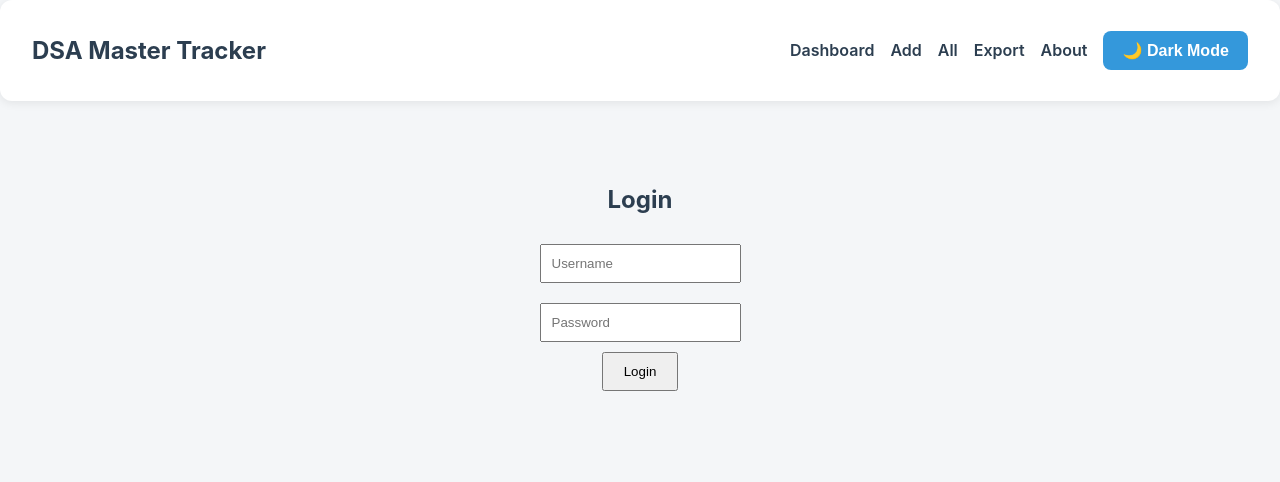
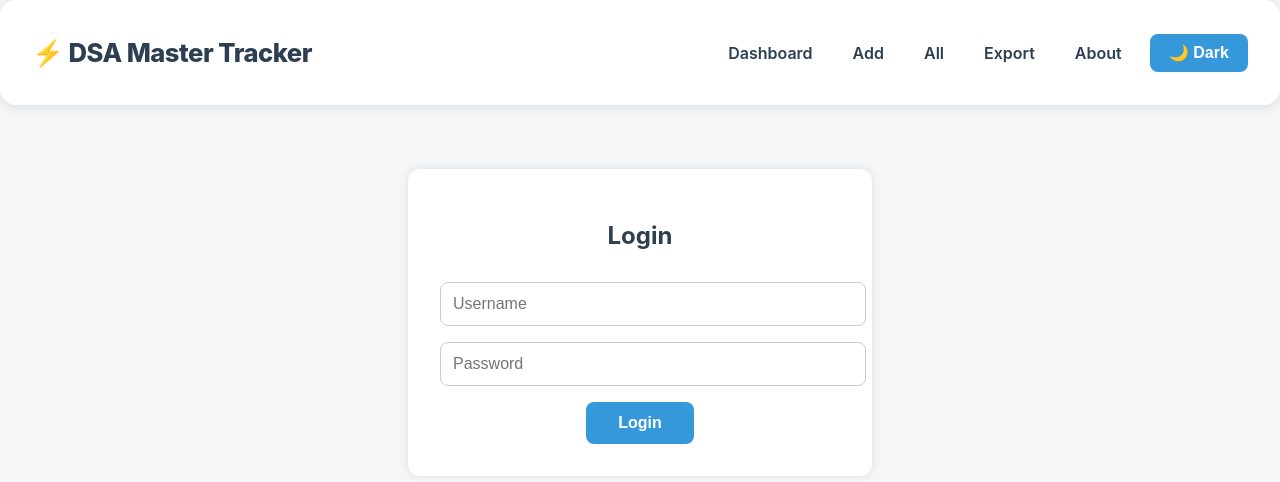
Before and after one commit to Pratik-shedge07/dsa-tracker, a React (Create React App) app: page /login in a window 1280 px wide. Shown: the top 482 px of the page. Built offline with nearby package versions, Linux system fonts and the light colour scheme.

Commit message:
navo bar enhancement

```diff
--- a/src/components/Navbar.jsx
+++ b/src/components/Navbar.jsx
@@ -1,29 +1,54 @@
 import React from 'react';
 import styled from 'styled-components';
-import { Link, useNavigate } from 'react-router-dom';
+import { NavLink as RouterNavLink, useNavigate } from 'react-router-dom';
 
 const Nav = styled.nav`
-  background-color: ${({ dark }) => (dark ? '#1e1e1e' : '#ffffff')};
+  background-color: ${({ dark }) => (dark ? '#1a1a1a' : '#ffffff')};
   color: ${({ dark }) => (dark ? '#f0f0f0' : '#2c3e50')};
   display: flex;
   justify-content: space-between;
   align-items: center;
   padding: 1rem 2rem;
   margin-bottom: 2rem;
-  box-shadow: 0 2px 10px rgba(0, 0, 0, 0.08);
-  border-radius: 12px;
+  border-radius: 16px;
+  box-shadow: ${({ dark }) =>
+    dark ? '0 0 10px rgba(255,255,255,0.05)' : '0 2px 12px rgba(0,0,0,0.1)'};
   transition: background-color 0.3s ease, color 0.3s ease;
+
+  @media (max-width: 768px) {
+    flex-direction: column;
+    gap: 1rem;
+  }
 `;
 
 const Title = styled.h1`
-  font-size: 1.5rem;
-  font-weight: 700;
+  font-size: 1.6rem;
+  font-weight: 800;
+  letter-spacing: -0.5px;
 `;
 
 const Actions = styled.div`
   display: flex;
   gap: 1rem;
   align-items: center;
+  flex-wrap: wrap;
+`;
+
+const NavLink = styled(RouterNavLink)`
+  text-decoration: none;
+  font-weight: 600;
+  color: inherit;
+  padding: 0.4rem 0.75rem;
+  border-radius: 8px;
+  transition: background-color 0.2s ease;
+
+  &.active {
+    background-color: ${({ dark }) => (dark ? '#333' : '#e0e0e0')};
+  }
+
+  &:hover {
+    background-color: ${({ dark }) => (dark ? '#2a2a2a' : '#f0f0f0')};
+  }
 `;
 
 const Button = styled.button`
@@ -56,16 +81,6 @@ const Button = styled.button`
   }
 `;
 
-const NavLink = styled(Link)`
-  text-decoration: none;
-  font-weight: 600;
-  color: inherit;
-
-  &:hover {
-    text-decoration: underline;
-  }
-`;
-
 function Navbar({ darkMode, toggleDarkMode, isLoggedIn, onLogout }) {
   const navigate = useNavigate();
 
@@ -76,16 +91,28 @@ function Navbar({ darkMode, toggleDarkMode, isLoggedIn, onLogout }) {
 
   return (
     <Nav dark={darkMode}>
-      <Title>DSA Master Tracker</Title>
+      <Title>⚡ DSA Master Tracker</Title>
       <Actions>
-        <NavLink to="/">Dashboard</NavLink>
-        <NavLink to="/add">Add</NavLink>
-        <NavLink to="/questions">All</NavLink>
-        <NavLink to="/export">Export</NavLink>
-        <NavLink to="/about">About</NavLink>
+        <NavLink to="/" dark={darkMode} className={({ isActive }) => (isActive ? 'active' : '')}>
+          Dashboard
+        </NavLink>
+        <NavLink to="/add" dark={darkMode} className={({ isActive }) => (isActive ? 'active' : '')}>
+          Add
+        </NavLink>
+        <NavLink to="/questions" dark={darkMode} className={({ isActive }) => (isActive ? 'active' : '')}>
+          All
+        </NavLink>
+        <NavLink to="/export" dark={darkMode} className={({ isActive }) => (isActive ? 'active' : '')}>
+          Export
+        </NavLink>
+        <NavLink to="/about" dark={darkMode} className={({ isActive }) => (isActive ? 'active' : '')}>
+          About
+        </NavLink>
+
         <Button className="utility" onClick={toggleDarkMode}>
-          {darkMode ? '🌞 Light Mode' : '🌙 Dark Mode'}
+          {darkMode ? '🌞 Light' : '🌙 Dark'}
         </Button>
+
         {isLoggedIn && (
           <Button className="logout" onClick={handleLogout}>
             🔓 Logout
--- a/src/pages/LoginPage.jsx
+++ b/src/pages/LoginPage.jsx
@@ -1,5 +1,48 @@
 import React, { useState } from 'react';
 import { useNavigate } from 'react-router-dom';
+import styled from 'styled-components';
+
+const Container = styled.div`
+  max-width: 400px;
+  margin: 4rem auto;
+  padding: 2rem;
+  background-color: ${({ dark }) => (dark ? '#1e1e1e' : '#ffffff')};
+  color: ${({ dark }) => (dark ? '#f0f0f0' : '#2c3e50')};
+  border-radius: 12px;
+  box-shadow: 0 0 10px rgba(0,0,0,0.1);
+  text-align: center;
+  transition: background-color 0.3s ease, color 0.3s ease;
+`;
+
+const Title = styled.h2`
+  margin-bottom: 2rem;
+`;
+
+const Input = styled.input`
+  width: 100%;
+  margin-bottom: 1rem;
+  padding: 0.75rem;
+  font-size: 1rem;
+  border-radius: 8px;
+  border: 1px solid #ccc;
+`;
+
+const Button = styled.button`
+  padding: 0.75rem 2rem;
+  font-size: 1rem;
+  font-weight: 600;
+  border: none;
+  border-radius: 8px;
+  background-color: #3498db;
+  color: white;
+  cursor: pointer;
+  transition: background-color 0.2s ease, transform 0.2s ease;
+
+  &:hover {
+    background-color: #2c80b4;
+    transform: scale(1.05);
+  }
+`;
 
 const LoginPage = ({ onLogin }) => {
   const [username, setUsername] = useState('');
@@ -15,27 +58,25 @@ const LoginPage = ({ onLogin }) => {
     }
   };
 
+  const isDarkMode = localStorage.getItem('dark-mode') === 'true';
+
   return (
-    <div style={{ textAlign: 'center', padding: '2rem' }}>
-      <h2>Login</h2>
-      <input
+    <Container dark={isDarkMode}>
+      <Title>Login</Title>
+      <Input
         type="text"
         placeholder="Username"
         value={username}
         onChange={(e) => setUsername(e.target.value)}
-        style={{ margin: '10px', padding: '10px' }}
       />
-      <br />
-      <input
+      <Input
         type="password"
         placeholder="Password"
         value={password}
         onChange={(e) => setPassword(e.target.value)}
-        style={{ margin: '10px', padding: '10px' }}
       />
-      <br />
-      <button onClick={handleSubmit} style={{ padding: '10px 20px' }}>Login</button>
-    </div>
+      <Button onClick={handleSubmit}>Login</Button>
+    </Container>
   );
 };
 
```
